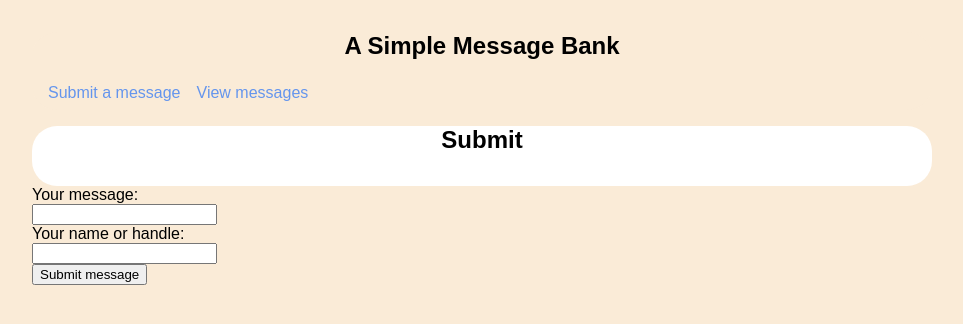
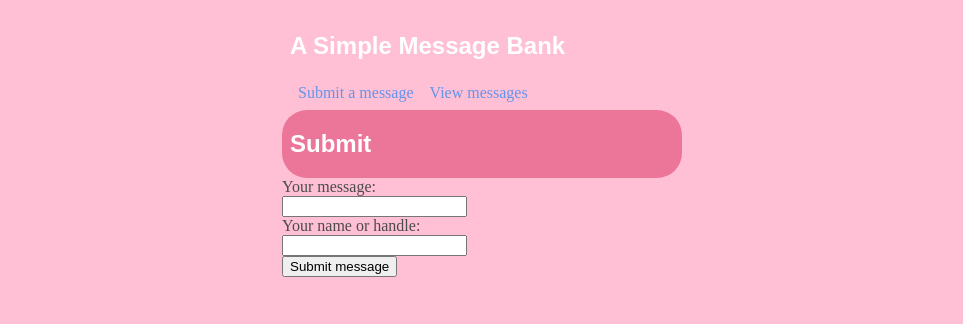
Before and after one commit to Yuki620/pic16b_hw3, a Flask app: page / in a window 1280 px wide. Shown: the top 324 px of the page, without its empty margins (158-1121 px from the left). Run offline with Flask 3, Linux system fonts and the light colour scheme.

Commit message:
Changes added to style.css

```diff
--- a/HW3/static/style.css
+++ b/HW3/static/style.css
@@ -1,19 +1,20 @@
 html {
-    font-family: sans-serif;
-    background: AntiqueWhite;
+    font-family: Bookman, URW Bookman L, serif;
+    color: rgb(76, 75, 75);
+    background: #ffbfd4;
     padding: 1rem;
 }
 
 body {
-    max-width: 900px;
+    max-width: 400px;
     margin: 0 auto;
 }
 
 h1 {
-    color: rgb(0, 0, 0);
-    font-family: sans-serif;
+    color: white;
+    font-family: Luminari, fantasy;
     margin: 1rem 0;
-    text-align: center;
+    text-align: left;
 }
 
 a {
@@ -27,7 +28,7 @@ hr {
 }
 
 nav {
-    background: AntiqueWhite;
+    background: #ffbfd4;
     padding: 0 0.5rem;
     border-radius: 25px;
 }
@@ -45,8 +46,8 @@ nav ul li a {
 }
 
 .content {
-    padding: 0 1rem 1rem;
-    background: white;
+    padding: 0.25rem 0.5rem;
+    background: #EC7699;
     border-radius: 25px;
 }
 
```
